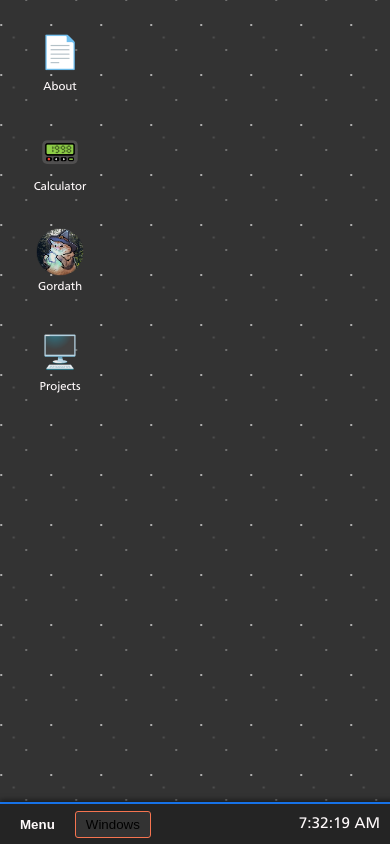
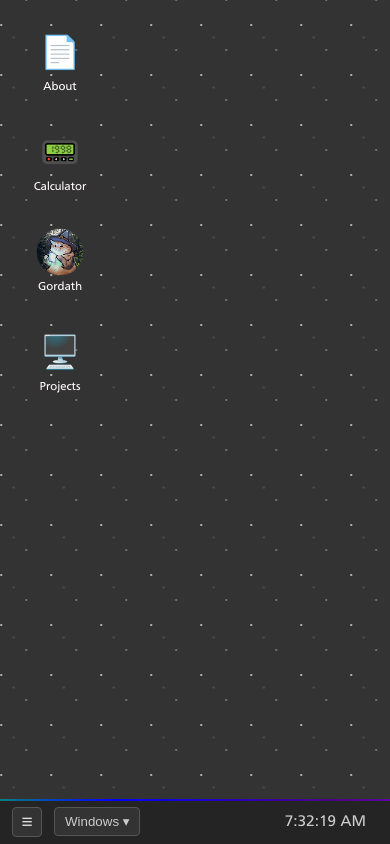
Before and after one commit to Moshivar/moshivar.github.io, a Vue app: page / in a window 390 px wide. Built offline with nearby package versions, Linux system fonts and the light colour scheme.

Commit message:
Updated Taskbar Style

```diff
--- a/src/components/taskBar/taskBar.vue
+++ b/src/components/taskBar/taskBar.vue
@@ -2,16 +2,20 @@
 <template>
   <div class="taskbar">
     <div class="taskbar-left">
-      <!-- Start button toggles the TaskbarMenu -->
-      <button class="start-button" @click="toggleTaskbarMenu">Menu</button>
+      <!-- Start button -->
+      <button class="start-button" @click="toggleTaskbarMenu">
+        <!-- You could swap this for a “Windows” logo SVG if you like -->
+        <span class="start-icon">≡</span>
+      </button>
 
-      <!-- Window tabs area: either normal or collapsed -->
+      <!-- Window tabs area -->
       <template v-if="!isCollapsed">
         <div class="open-windows">
           <div
             v-for="win in windows"
             :key="win.id"
             class="window-tab"
+            :class="{ active: win.zIndex === maxZ }"
             @click="activateWindow(win)"
           >
             {{ win.title }}
@@ -20,7 +24,7 @@
       </template>
       <template v-else>
         <button class="windows-dropdown-button" @click="toggleWindowsDropdown">
-          Windows
+          Windows ▾
         </button>
         <div v-if="showWindowsDropdown" class="windows-dropdown">
           <div
@@ -34,10 +38,12 @@
         </div>
       </template>
     </div>
+
     <div class="taskbar-right">
       <div class="clock">{{ currentTime }}</div>
     </div>
-    <!-- TaskbarMenu remains as before -->
+
+    <!-- TaskbarMenu -->
     <TaskbarMenu v-if="showTaskbarMenu" @close="toggleTaskbarMenu" />
   </div>
 </template>
@@ -55,6 +61,11 @@ export default defineComponent({
     const windowStore = useWindowStore();
     const { windows } = storeToRefs(windowStore);
 
+    // For detecting which window is on top
+    const maxZ = computed(() =>
+      windows.value.reduce((max, w) => (w.zIndex > max ? w.zIndex : max), 0)
+    );
+
     // Clock logic
     const currentTime = ref(new Date().toLocaleTimeString());
     let interval: number;
@@ -63,7 +74,7 @@ export default defineComponent({
     };
     onMounted(() => {
       interval = window.setInterval(updateTime, 1000);
-      updateWidth(); // set initial value
+      updateTime();
       window.addEventListener('resize', updateWidth);
     });
     onUnmounted(() => {
@@ -71,45 +82,34 @@ export default defineComponent({
       window.removeEventListener('resize', updateWidth);
     });
 
-    // Reactive property for window width
+    // Collapse logic
     const windowWidth = ref(window.innerWidth);
-    const updateWidth = () => {
-      windowWidth.value = window.innerWidth;
-    };
-
-    // Collapse threshold (adjust as needed; here, if width is below 400px)
-    const COLLAPSE_THRESHOLD = 400;
+    const updateWidth = () => (windowWidth.value = window.innerWidth);
+    const COLLAPSE_THRESHOLD = 500;
     const isCollapsed = computed(() => windowWidth.value < COLLAPSE_THRESHOLD);
 
-    // TaskbarMenu toggle
+    // Dropdown & menu toggles
     const showTaskbarMenu = ref(false);
-    const toggleTaskbarMenu = () => {
-      showTaskbarMenu.value = !showTaskbarMenu.value;
-    };
+    const toggleTaskbarMenu = () => (showTaskbarMenu.value = !showTaskbarMenu.value);
+    const showWindowsDropdown = ref(false);
+    const toggleWindowsDropdown = () => (showWindowsDropdown.value = !showWindowsDropdown.value);
 
-    // Windows dropdown state (for collapsed view)
-    const showWindowsDropdown = ref(false);
-    const toggleWindowsDropdown = () => {
-      showWindowsDropdown.value = !showWindowsDropdown.value;
-    };
-
-    // Activate window tab: restore if minimized and bring to front
+    // Activate (focus/restore) windows
     const activateWindow = (win: any) => {
-      if (win.isMinimized) {
-        windowStore.restoreWindow(win.id);
-      }
+      if (win.isMinimized) windowStore.restoreWindow(win.id);
       windowStore.focusWindow(win.id);
     };
 
     return {
       windows,
+      maxZ,
       currentTime,
+      isCollapsed,
       showTaskbarMenu,
       toggleTaskbarMenu,
-      activateWindow,
-      isCollapsed,
       showWindowsDropdown,
       toggleWindowsDropdown,
+      activateWindow,
     };
   },
 });
@@ -120,88 +120,152 @@ export default defineComponent({
   position: fixed;
   bottom: 0;
   left: 0;
+  right: 0;
+  height: 45px;
+  padding: 0 12px;
+  background: var(--dark-gray);
+  display: flex;
+  align-items: center;
+  justify-content: space-between;
+  z-index: 1000;
+
+  /* remove shadows */
+  box-shadow: none;
+  /* allow the animated top bar to show */
+  overflow: visible;
+}
+
+/* animated “slow wave” top border */
+.taskbar::before {
+  content: "";
+  position: absolute;
+  top: 0;
+  left: 0;
   width: 100%;
-  height: 40px;
-  background-color: var(--dark-gray);
-  color: var(--snow);
-  border-top: 2px solid var(--blue);
-  display: flex;
-  justify-content: space-between;
-  align-items: center;
-  padding: 0 10px;
-  box-shadow: 0 -2px 5px rgba(0, 0, 0, 0.5);
-  z-index: 1000;
+  height: 2px;
+  background: linear-gradient(
+    90deg,
+    #ff0000,
+    #ff7f00,
+    #ffff00,
+    #00ff00,
+    #0000ff,
+    #4b0082,
+    #8f00ff,
+    #ff0000
+  );
+  background-size: 400% 100%;
+  animation: rainbow-wave 15s linear infinite;
+}
+
+@keyframes rainbow-wave {
+  0% {
+    background-position:   0% 0%;
+  }
+  50% {
+    background-position: 100% 0%;
+  }
+  100% {
+    background-position:   0% 0%;
+  }
 }
 
 .taskbar-left,
 .taskbar-right {
   display: flex;
   align-items: center;
+  height: 100%;
 }
 
-/* Start button styling */
+/* START BUTTON */
 .start-button {
-  color: var(--snow);
-  background: transparent;
-  font-weight: bold;
-  border: none;
-  padding: 5px 10px;
+  width: 30px;
+  height: 30px;
+  background: var(--jet);
+  border: 1px solid #555;
+  border-radius: 4px;
+  margin-right: 12px;
+  display: flex;
+  align-items: center;
+  justify-content: center;
   cursor: pointer;
-  margin-right: 10px;
+  transition: background 0.2s, border-color 0.2s;
+}
+.start-button:hover {
+  background: #555;
+  border-color: #666;
+}
+.start-icon {
+  color: #ddd;
+  font-size: 1.2rem;
+  line-height: 1;
 }
 
-/* Normal open windows tab area */
+/* OPEN WINDOWS TABS */
 .open-windows {
   display: flex;
-  gap: 10px;
+  gap: 8px;
 }
 
 .window-tab {
-  padding: 5px 10px;
-  background-color: var(--jet);
+  padding: 6px 12px;
+  background: #333;
+  color: #ccc;
+  border-radius: 4px;
   cursor: pointer;
-  border-radius: 3px;
+  transition: background 0.2s, color 0.2s;
+  white-space: nowrap;
+}
+.window-tab:hover {
+  background: #444;
+  color: #fff;
+}
+.window-tab.active {
+  background: #1e90ff;
+  color: #fff;
+  box-shadow: inset 0 0 4px rgba(0, 0, 0, 0.5);
 }
 
-.window-tab:hover {
-  border: 1px solid var(--snow);
+/* COLLAPSED DROPDOWN */
+.windows-dropdown-button {
+  padding: 6px 10px;
+  background: #333;
+  color: #ccc;
+  border: 1px solid #555;
+  border-radius: 4px;
+  cursor: pointer;
+  transition: background 0.2s;
 }
-
-/* Collapsed view dropdown for windows */
-.windows-dropdown-button {
-  padding: 5px 10px;
-  background-color: var(--jet);
-  border: 1px solid var(--orange);
-  border-radius: 3px;
-  cursor: pointer;
+.windows-dropdown-button:hover {
+  background: #444;
+  color: #fff;
 }
 
 .windows-dropdown {
   position: absolute;
-  bottom: 45px; /* Adjust to appear above the taskbar */
-  left: 70px; /* Adjust based on layout */
-  background-color: var(--dark-gray);
-  border: 1px solid var(--tiffany-blue);
-  border-radius: 3px;
-  box-shadow: 0 2px 5px rgba(0, 0, 0, 0.5);
-  z-index: 1100;
+  bottom: 50px;
+  left: 60px;
+  background: #2b2b2b;
+  border: 1px solid #444;
+  border-radius: 4px;
+  box-shadow: 0 2px 6px rgba(0, 0, 0, 0.7);
+  overflow: hidden;
+}
+.window-dropdown-item {
+  padding: 8px 12px;
+  color: #ddd;
+  cursor: pointer;
+  transition: background 0.2s;
+}
+.window-dropdown-item:hover {
+  background: #444;
+  color: #fff;
 }
 
-.window-dropdown-item {
-  padding: 5px 10px;
-  cursor: pointer;
-}
-
-.window-dropdown-item:hover {
-  background-color: var(--persian-green);
-}
-
-/* Clock styling */
+/* CLOCK */
 .clock {
-  white-space: nowrap;
-  overflow: hidden;
-  text-overflow: ellipsis;
-  max-width: 120px;
-  padding-right: 20px;
+  color: #ccc;
+  font-size: 1rem;
+  padding: 0 12px;
 }
 </style>
```
